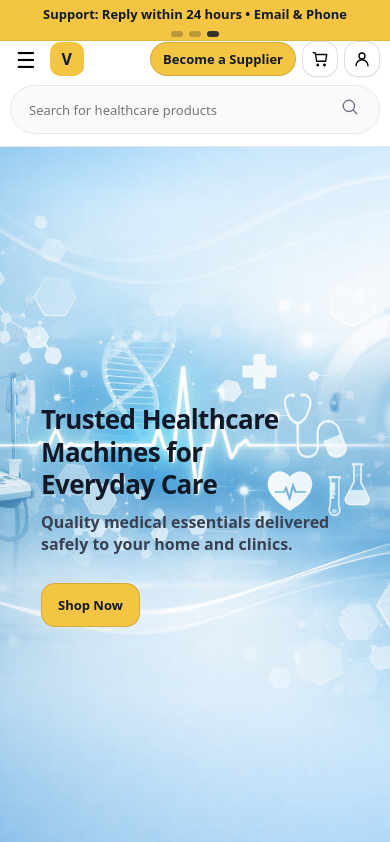
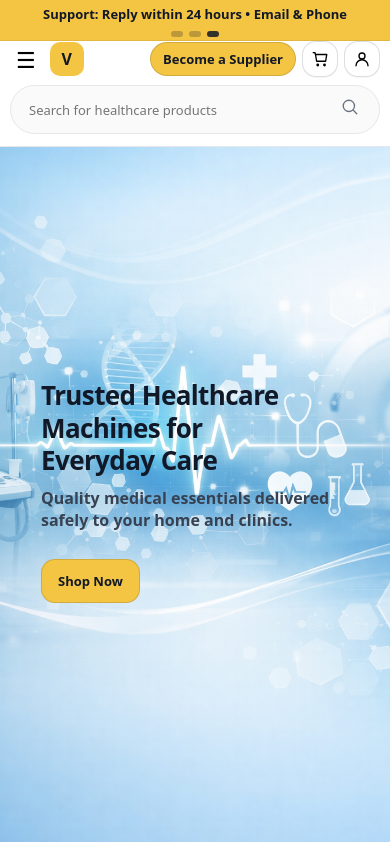
Before and after one commit to karismita27/healthcare_store, a React (Vite) app: page / in a window 390 px wide. Shown: the top 842 px of the page. Built offline with nearby package versions, Linux system fonts and the light colour scheme.

Commit message:
hero title

```diff
--- a/src/styles/pages.css
+++ b/src/styles/pages.css
@@ -749,7 +749,7 @@
 @media (max-width: 768px) {
   .hero {
     min-height: auto;
-    padding-top: 96px;   /* space for fixed navbar */
+    padding-top: 72px;   /* space for fixed navbar */
     padding-bottom: 24px;
   }
 
@@ -758,9 +758,12 @@
     max-width: 100%;
   }
 
-  .hero_title {
-    font-size: 26px;
+  .hero__title{
+    font-size: 26px ;
     line-height: 1.25;
+    max-width: 90%;
+    word-wrap: break-word;
+    text-align: left;
   }
 
   .hero_sub {
@@ -771,11 +774,5 @@
     flex-direction: column;
     align-items: flex-start;
   }
-  .hero__title{
-    font-size: 26px ;
-    line-height: 1.25;
-    max-width: 90%;
-    word-wrap: break-word;
-    text-align: left;
-  }
+
 }
```
